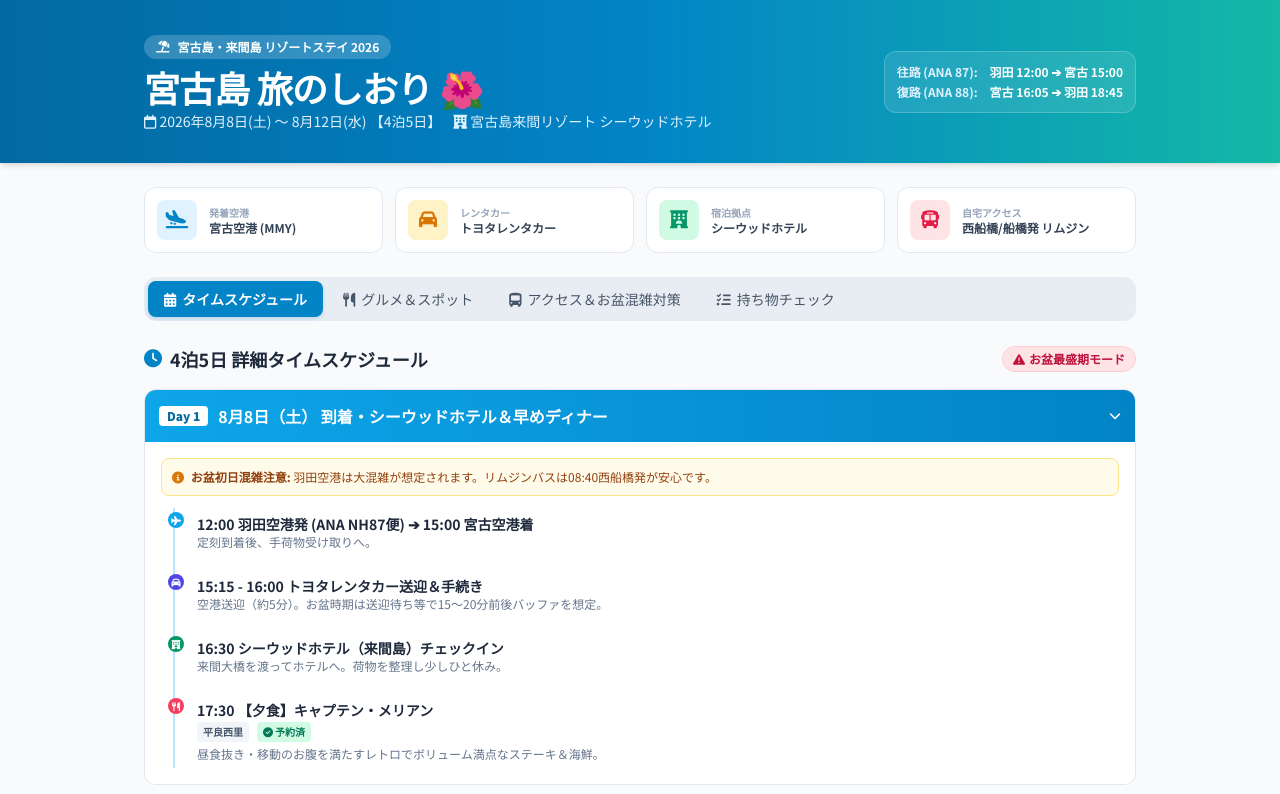
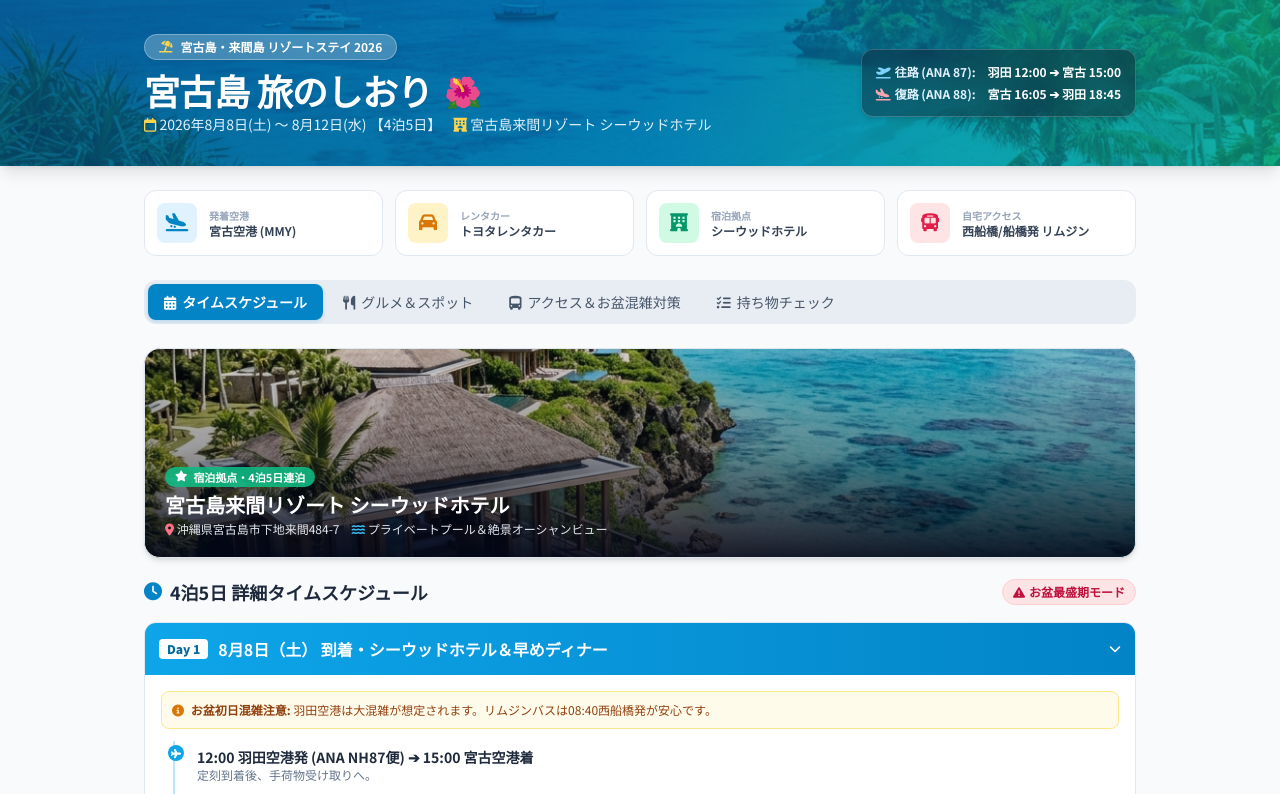
Before and after one commit to honkenji-lang/miyako_2026, a plain HTML site: page index.html in a window 1280 px wide. Shown: the top 794 px of the page. Drawn offline with nearby package versions, Linux system fonts and the light colour scheme.

Commit message:
feat: 各ページに宮古島の海・リゾート・グルメ・絶景ドライブの画像を追加 Closes #1

```diff
--- a/index.html
+++ b/index.html
@@ -62,29 +62,34 @@
 <body class="text-slate-800 antialiased min-h-screen flex flex-col justify-between">
 
     <!-- HERO HEADER -->
-    <header class="bg-gradient-to-r from-ocean-700 via-ocean-600 to-teal-500 text-white shadow-md">
-        <div class="max-w-5xl mx-auto px-4 py-6 sm:py-8">
+    <header class="relative bg-gradient-to-r from-ocean-800 via-ocean-700 to-teal-600 text-white shadow-lg overflow-hidden">
+        <!-- Hero Background Image Overlay -->
+        <div class="absolute inset-0 z-0 opacity-30 mix-blend-overlay">
+            <img src="images/miyako_hero_hibiscus.png" alt="宮古島のエメラルドブルーの海とハイビスカス" class="w-full h-full object-cover">
+        </div>
+        <div class="relative z-10 max-w-5xl mx-auto px-4 py-6 sm:py-8">
             <div class="flex flex-col md:flex-row md:items-center justify-between gap-4">
                 <div>
-                    <div class="inline-flex items-center gap-2 bg-white/20 backdrop-blur-md px-3 py-1 rounded-full text-xs font-semibold mb-2">
-                        <i class="fa-solid fa-umbrella-beach"></i> 宮古島・来間島 リゾートステイ 2026
+                    <div class="inline-flex items-center gap-2 bg-white/25 backdrop-blur-md px-3.5 py-1 rounded-full text-xs font-semibold mb-2.5 border border-white/30 shadow-sm">
+                        <i class="fa-solid fa-umbrella-beach text-amber-300"></i> 宮古島・来間島 リゾートステイ 2026
                     </div>
-                    <h1 class="text-2xl sm:text-3xl md:text-4xl font-extrabold tracking-tight">
-                        宮古島 旅のしおり 🌺
+                    <h1 class="text-2xl sm:text-3xl md:text-4xl font-extrabold tracking-tight drop-shadow-sm flex items-center gap-3">
+                        <span>宮古島 旅のしおり</span>
+                        <span class="text-2xl sm:text-3xl">🌺</span>
                     </h1>
                     <p class="text-xs sm:text-sm text-ocean-100 mt-1 flex items-center gap-3 flex-wrap">
-                        <span><i class="fa-regular fa-calendar"></i> 2026年8月8日(土) 〜 8月12日(水) 【4泊5日】</span>
-                        <span><i class="fa-solid fa-hotel"></i> 宮古島来間リゾート シーウッドホテル</span>
+                        <span><i class="fa-regular fa-calendar text-amber-300"></i> 2026年8月8日(土) 〜 8月12日(水) 【4泊5日】</span>
+                        <span><i class="fa-solid fa-hotel text-amber-300"></i> 宮古島来間リゾート シーウッドホテル</span>
                     </p>
                 </div>
                 <!-- Flight Quick Badges -->
-                <div class="bg-white/10 backdrop-blur-md border border-white/20 p-3 rounded-xl text-xs space-y-1 shrink-0">
+                <div class="bg-slate-900/40 backdrop-blur-md border border-white/20 p-3.5 rounded-xl text-xs space-y-1.5 shrink-0 shadow-md">
                     <div class="flex items-center justify-between gap-3">
-                        <span class="text-ocean-100 font-semibold">往路 (ANA 87):</span>
+                        <span class="text-ocean-100 font-semibold"><i class="fa-solid fa-plane-departure text-sky-300 mr-1"></i>往路 (ANA 87):</span>
                         <span class="font-bold">羽田 12:00 ➔ 宮古 15:00</span>
                     </div>
                     <div class="flex items-center justify-between gap-3">
-                        <span class="text-ocean-100 font-semibold">復路 (ANA 88):</span>
+                        <span class="text-ocean-100 font-semibold"><i class="fa-solid fa-plane-arrival text-rose-300 mr-1"></i>復路 (ANA 88):</span>
                         <span class="font-bold">宮古 16:05 ➔ 羽田 18:45</span>
                     </div>
                 </div>
@@ -145,7 +150,22 @@
 
         <!-- TAB 1: ITINERARY CONTENT -->
         <section id="tab-itinerary" class="space-y-4">
-            <div class="flex items-center justify-between">
+            <!-- Resort Accommodation Feature Banner -->
+            <div class="relative rounded-2xl overflow-hidden shadow-md border border-slate-200 bg-slate-900 group">
+                <img src="images/seawood_resort.png" alt="宮古島来間リゾート シーウッドホテル" class="w-full h-44 sm:h-52 object-cover opacity-85 group-hover:scale-105 transition-transform duration-500">
+                <div class="absolute inset-0 bg-gradient-to-t from-slate-950/90 via-slate-950/30 to-transparent flex flex-col justify-end p-4 sm:p-5 text-white">
+                    <div class="inline-flex items-center gap-1.5 bg-emerald-500/90 text-white text-[11px] font-bold px-2.5 py-0.5 rounded-full w-fit mb-1 backdrop-blur-xs">
+                        <i class="fa-solid fa-star"></i> 宿泊拠点・4泊5日連泊
+                    </div>
+                    <h3 class="text-lg sm:text-xl font-bold">宮古島来間リゾート シーウッドホテル</h3>
+                    <p class="text-xs text-slate-200 mt-0.5 flex items-center gap-3">
+                        <span><i class="fa-solid fa-location-dot text-rose-400"></i> 沖縄県宮古島市下地来間484-7</span>
+                        <span><i class="fa-solid fa-water text-sky-400"></i> プライベートプール＆絶景オーシャンビュー</span>
+                    </p>
+                </div>
+            </div>
+
+            <div class="flex items-center justify-between pt-1">
                 <h2 class="font-bold text-slate-800 text-base sm:text-lg flex items-center gap-2">
                     <i class="fa-solid fa-clock text-ocean-600"></i>
                     4泊5日 詳細タイムスケジュール
@@ -395,7 +415,19 @@
 
         <!-- TAB 2: GOURMET DIRECTORY CONTENT -->
         <section id="tab-gourmet" class="space-y-4 hidden">
-            <div class="flex items-center justify-between">
+            <!-- Gourmet Feature Banner -->
+            <div class="relative rounded-2xl overflow-hidden shadow-md border border-slate-200 bg-slate-900 group">
+                <img src="images/tropical_gourmet.png" alt="宮古島絶景グルメ＆トロピカルスイーツ" class="w-full h-44 sm:h-52 object-cover opacity-85 group-hover:scale-105 transition-transform duration-500">
+                <div class="absolute inset-0 bg-gradient-to-t from-slate-950/90 via-slate-950/20 to-transparent flex flex-col justify-end p-4 sm:p-5 text-white">
+                    <div class="inline-flex items-center gap-1.5 bg-rose-500/90 text-white text-[11px] font-bold px-2.5 py-0.5 rounded-full w-fit mb-1 backdrop-blur-xs">
+                        <i class="fa-solid fa-utensils"></i> 宮古牛・マンゴー・オーシャンビューカフェ
+                    </div>
+                    <h3 class="text-lg sm:text-xl font-bold">島グルメ＆南国カフェガイド</h3>
+                    <p class="text-xs text-slate-200 mt-0.5">宮古島特産の宮古牛バーガー、旬のマンゴーかき氷、新鮮な海鮮寿司まで完全網羅</p>
+                </div>
+            </div>
+
+            <div class="flex items-center justify-between pt-1">
                 <h2 class="font-bold text-slate-800 text-base sm:text-lg flex items-center gap-2">
                     <i class="fa-solid fa-utensils text-rose-500"></i>
                     立ち寄りグルメ＆スポット一覧
@@ -508,7 +540,19 @@
 
         <!-- TAB 3: ACCESS & PEAK SEASON TIPS -->
         <section id="tab-access" class="space-y-4 hidden">
-            <h2 class="font-bold text-slate-800 text-base sm:text-lg flex items-center gap-2">
+            <!-- Drive Feature Banner -->
+            <div class="relative rounded-2xl overflow-hidden shadow-md border border-slate-200 bg-slate-900 group">
+                <img src="images/miyako_bridge_drive.png" alt="伊良部大橋・池間大橋・来間大橋のエメラルドグリーン海道ドライブ" class="w-full h-44 sm:h-52 object-cover opacity-85 group-hover:scale-105 transition-transform duration-500">
+                <div class="absolute inset-0 bg-gradient-to-t from-slate-950/90 via-slate-950/20 to-transparent flex flex-col justify-end p-4 sm:p-5 text-white">
+                    <div class="inline-flex items-center gap-1.5 bg-sky-500/90 text-white text-[11px] font-bold px-2.5 py-0.5 rounded-full w-fit mb-1 backdrop-blur-xs">
+                        <i class="fa-solid fa-car"></i> 3大橋絶景ドライブコース
+                    </div>
+                    <h3 class="text-lg sm:text-xl font-bold">宮古諸島 絶景海道＆アクセスナビ</h3>
+                    <p class="text-xs text-slate-200 mt-0.5">来間大橋・伊良部大橋・池間大橋を巡る快適ドライブとお盆最盛期の空港アクセス混雑対策</p>
+                </div>
+            </div>
+
+            <h2 class="font-bold text-slate-800 text-base sm:text-lg flex items-center gap-2 pt-1">
                 <i class="fa-solid fa-bus-simple text-amber-500"></i>
                 自宅（船橋）〜 羽田空港 アクセス ＆ お盆混雑対策
             </h2>
```
Also changed, not shown: images/miyako_bridge_drive.png (added), images/miyako_hero_hibiscus.png (added), images/seawood_resort.png (added), images/tropical_gourmet.png (added).
